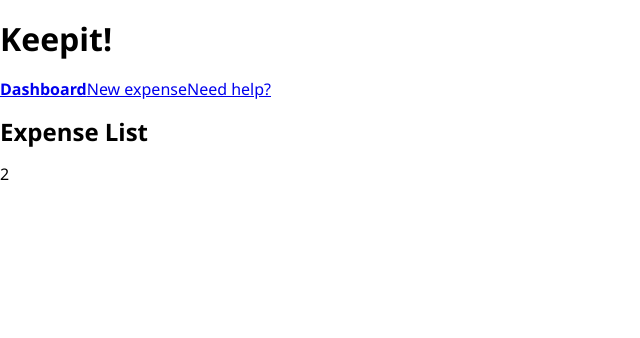
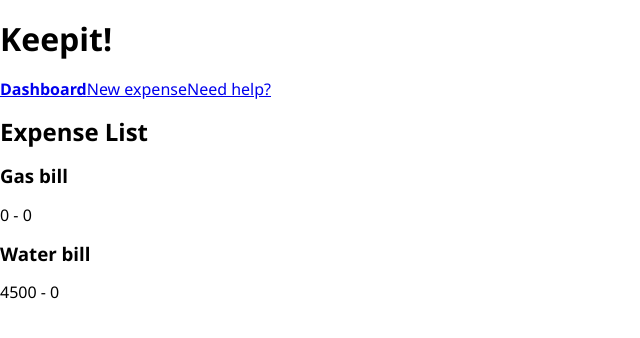
Before and after one commit to yngrdyn/keepit, a React app: page / in a window 1280 px wide. Shown: the top 338 px of the page, without its empty margins (0-640 px from the left). Built offline with nearby package versions, Linux system fonts and the light colour scheme.

Commit message:
Showing filtered expenses in DashboadPage

```diff
--- a/src/app.js
+++ b/src/app.js
@@ -8,12 +8,8 @@ import { Provider } from 'react-redux';
 
 const store = Store();
 
-store.dispatch(addExpense({ description: 'Water bill'}));
+store.dispatch(addExpense({ description: 'Water bill', amount: 4500 }));
 store.dispatch(addExpense({ description: 'Gas bill'}));
-
-const state = store.getState();
-const visibleExpenses = getVisibleExpenses(state.expenses, state.filters);
-console.log(visibleExpenses);
 
 const jsx = (
   <Provider store={store}>
--- a/src/components/ExpenseList.js
+++ /dev/null
@@ -1,23 +0,0 @@
-import React from 'react';
-import { connect } from 'react-redux';
-import { getVisibleExpenses } from '../store';
-
-const ExpenseList = (props) => {
-  const visibleExpenses = getVisibleExpenses(props.expenses, props.filters);
-
-  return (
-    <div>
-      <h2>Expense List</h2>
-      { visibleExpenses.length }
-    </div>
-  )
-};
-
-const mapStateToProps = (state) => {
-  return {
-    expenses: state.expenses,
-    filters: state.filters,
-  }
-};
-
-export default connect(mapStateToProps)(ExpenseList);
--- /dev/null
+++ b/src/components/expenses/Expense.js
@@ -0,0 +1,10 @@
+import React from 'react';
+
+const Expense = ({ description, amount, createdAt }) => (
+    <div>
+      <h3> { description } </h3>
+      <div> { amount } -  { createdAt } </div>
+    </div>
+  );
+
+export default Expense;
--- /dev/null
+++ b/src/components/expenses/ExpenseList.js
@@ -0,0 +1,22 @@
+import React from 'react';
+import { connect } from 'react-redux';
+import { getVisibleExpenses } from '../../store';
+import Expense from './Expense';
+
+const ExpenseList = ({ expenses }) => (
+  <div>
+    <h2>Expense List</h2>
+    { expenses.map((expense) =>
+        <Expense key={expense.id} {...expense}></Expense>
+      )
+    }
+  </div>
+);
+
+const mapStateToProps = ({expenses, filters}) => {
+  return {
+    expenses: getVisibleExpenses(expenses, filters),
+  }
+};
+
+export default connect(mapStateToProps)(ExpenseList);
--- a/src/components/index.js
+++ b/src/components/index.js
@@ -1,7 +1,9 @@
-import ExpenseList from './ExpenseList';
+import Expense from './expenses/Expense';
+import ExpenseList from './expenses/ExpenseList';
 import Header from './Header';
 
 export {
+  Expense,
   ExpenseList,
   Header,
 };
--- a/src/pages/DashboardPage.js
+++ b/src/pages/DashboardPage.js
@@ -3,7 +3,7 @@ import { ExpenseList } from '../components';
 
 const DashboardPage = () => (
     <div title="keepit" subtitle="Keep your expenses within a budget">
-      <ExpenseList />
+      <ExpenseList/>
     </div>
 );
 
```
